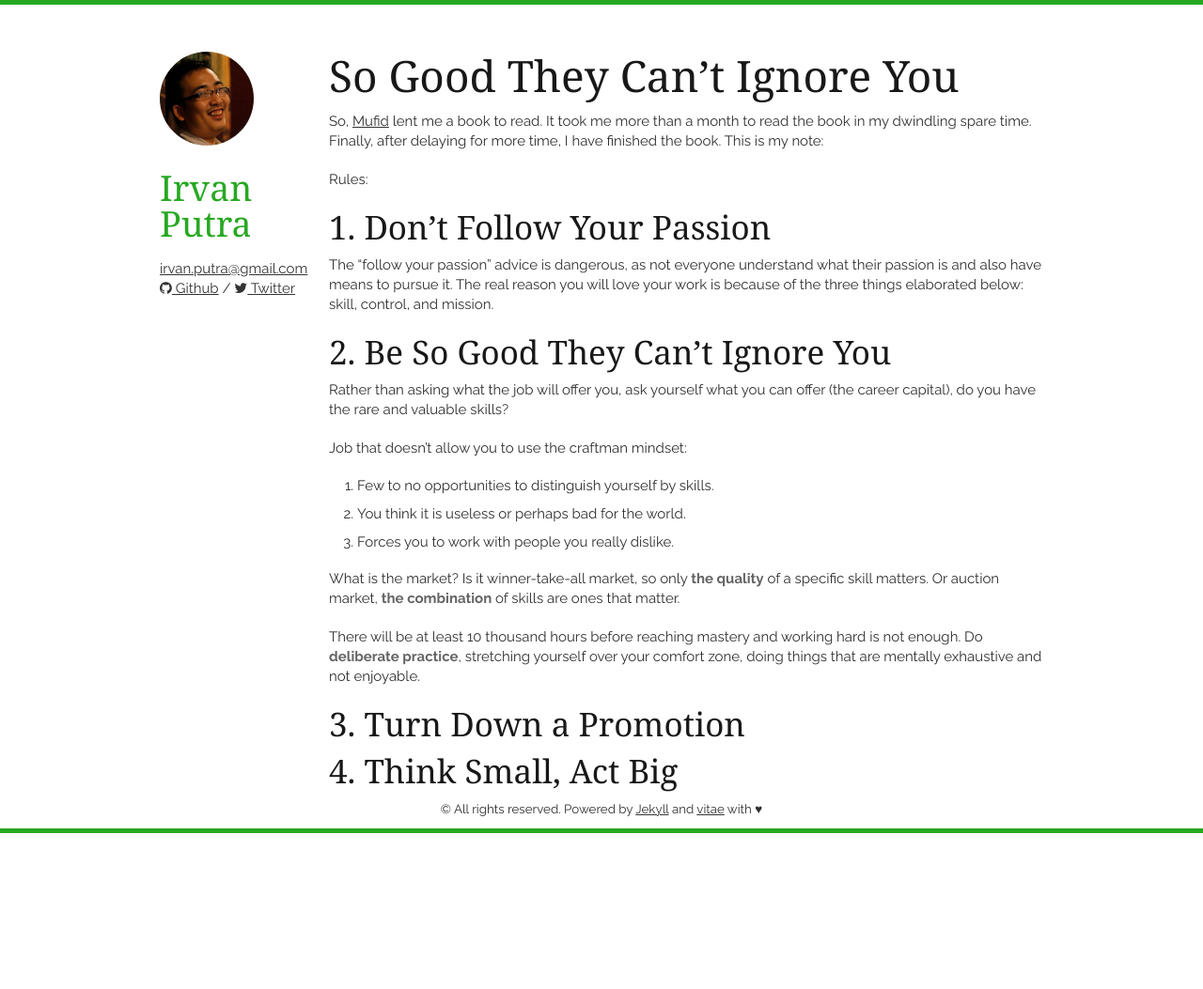
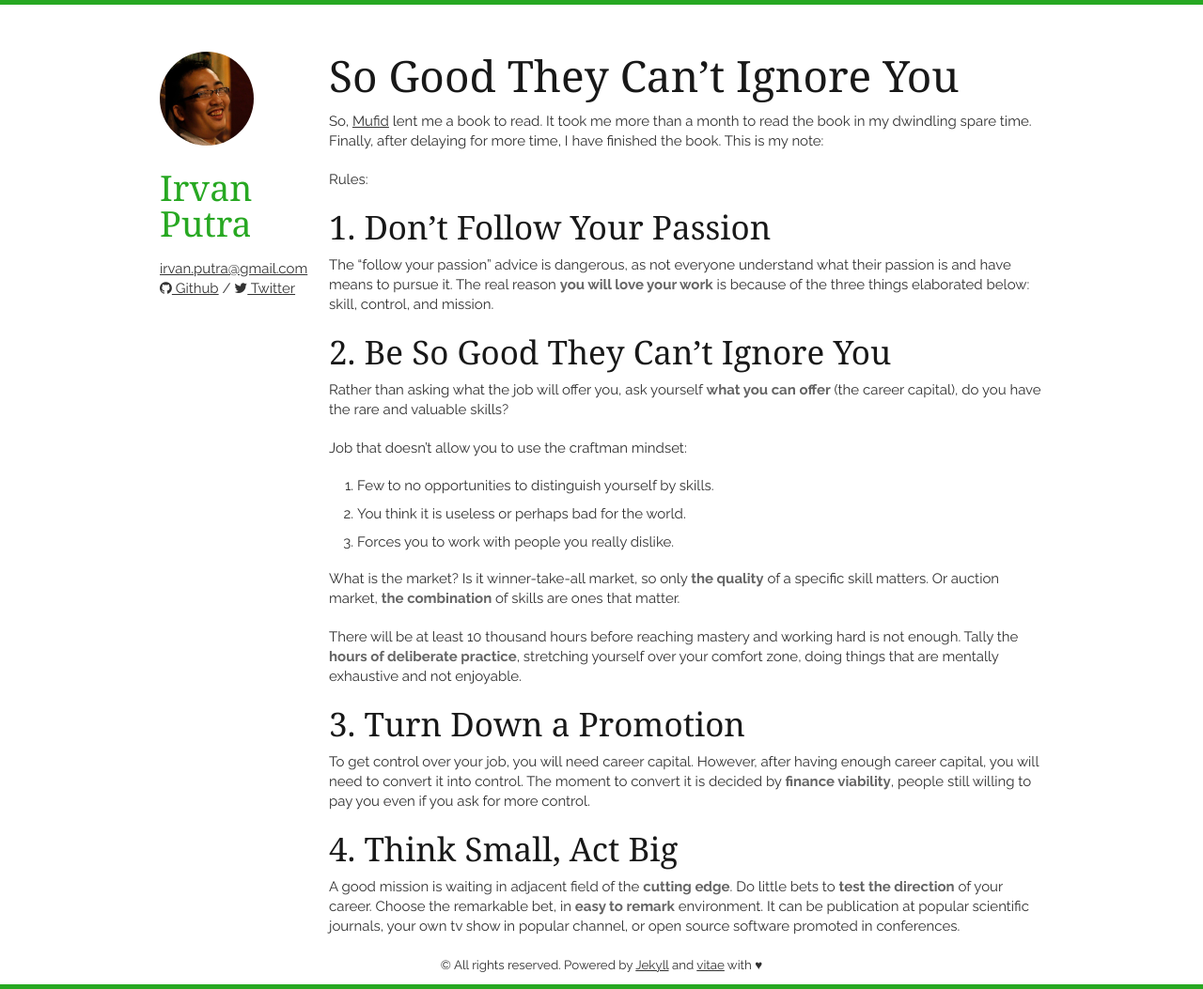
Before and after one commit to irvansemestanya/vandeput.github.io, a Jekyll site: the page built from so-good.md, in a window 1280 px wide. Shown: the whole page at 94% size. Built offline with Jekyll 4.4.1, drawn with Linux system fonts in a browser that asks for light colours; nearby versions of some CDN libraries; before the commit the page ends 900 px from its top, so only the background shows below that.

Commit message:
Update so-good.md

```diff
--- a/so-good.md
+++ b/so-good.md
@@ -11,11 +11,11 @@ Rules:
 
 ## 1. Don't Follow Your Passion
 
-The "follow your passion" advice is dangerous, as not everyone understand what their passion is and also have means to pursue it. The real reason you will love your work is because of the three things elaborated below: skill, control, and mission.
+The "follow your passion" advice is dangerous, as not everyone understand what their passion is and have means to pursue it. The real reason _you will love your work_ is because of the three things elaborated below: skill, control, and mission.
 
 ## 2. Be So Good They Can't Ignore You
 
-Rather than asking what the job will offer you, ask yourself what you can offer (the career capital), do you have the rare and valuable skills?
+Rather than asking what the job will offer you, ask yourself _what you can offer_ (the career capital), do you have the rare and valuable skills?
 
 Job that doesn't allow you to use the craftman mindset:
 
@@ -25,8 +25,12 @@ Job that doesn't allow you to use the craftman mindset:
 
 What is the market? Is it winner-take-all market, so only _the quality_ of a specific skill matters. Or auction market, _the combination_ of skills are ones that matter.
 
-There will be at least 10 thousand hours before reaching mastery and working hard is not enough. Do _deliberate practice_, stretching yourself over your comfort zone, doing things that are mentally exhaustive and not enjoyable.
+There will be at least 10 thousand hours before reaching mastery and working hard is not enough. Tally the _hours of deliberate practice_, stretching yourself over your comfort zone, doing things that are mentally exhaustive and not enjoyable.
 
 ## 3. Turn Down a Promotion
 
+To get control over your job, you will need career capital. However, after having enough career capital, you will need to convert it into control. The moment to convert it is decided by _finance viability_, people still willing to pay you even if you ask for more control.
+
 ## 4. Think Small, Act Big
+
+A good mission is waiting in adjacent field of the _cutting edge_. Do little bets to _test the direction_ of your career. Choose the remarkable bet, in _easy to remark_ environment. It can be publication at popular scientific journals, your own tv show in popular channel, or open source software promoted in conferences.
```
